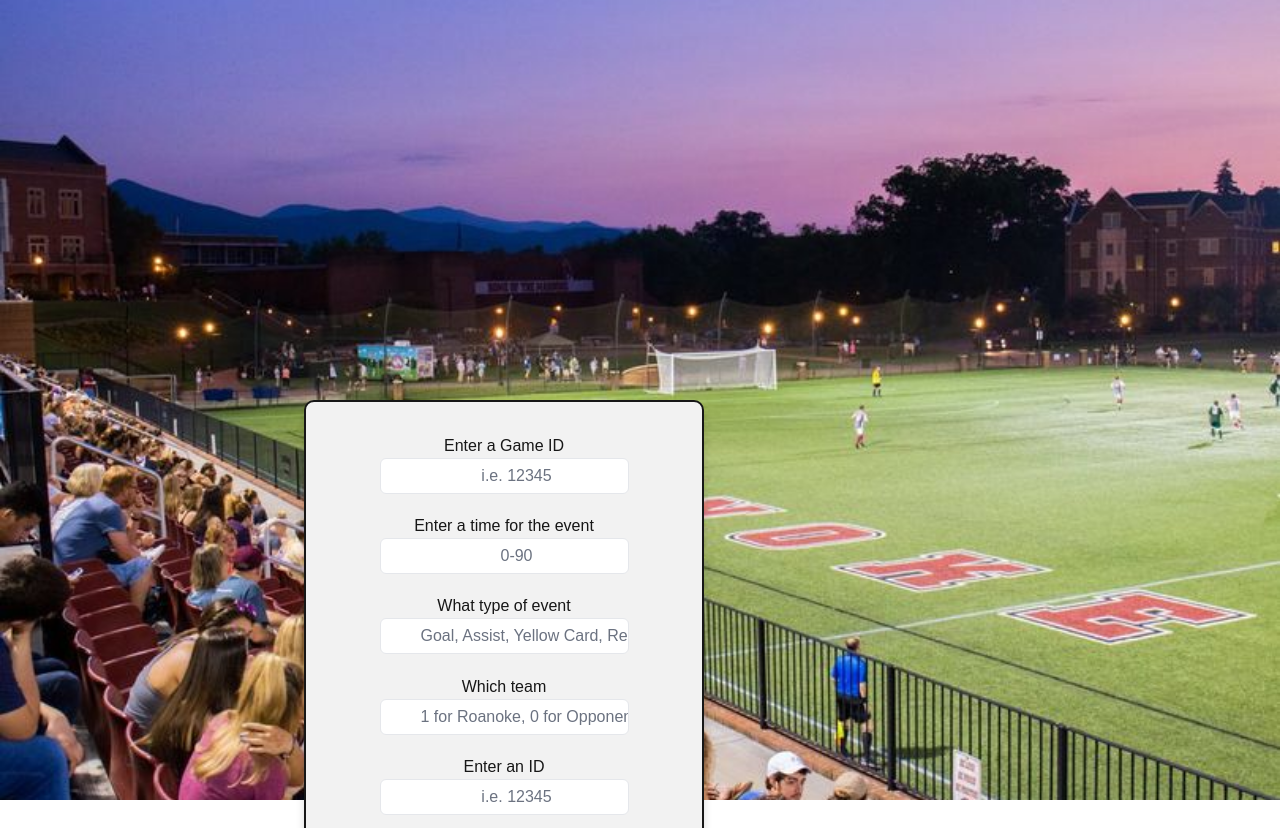
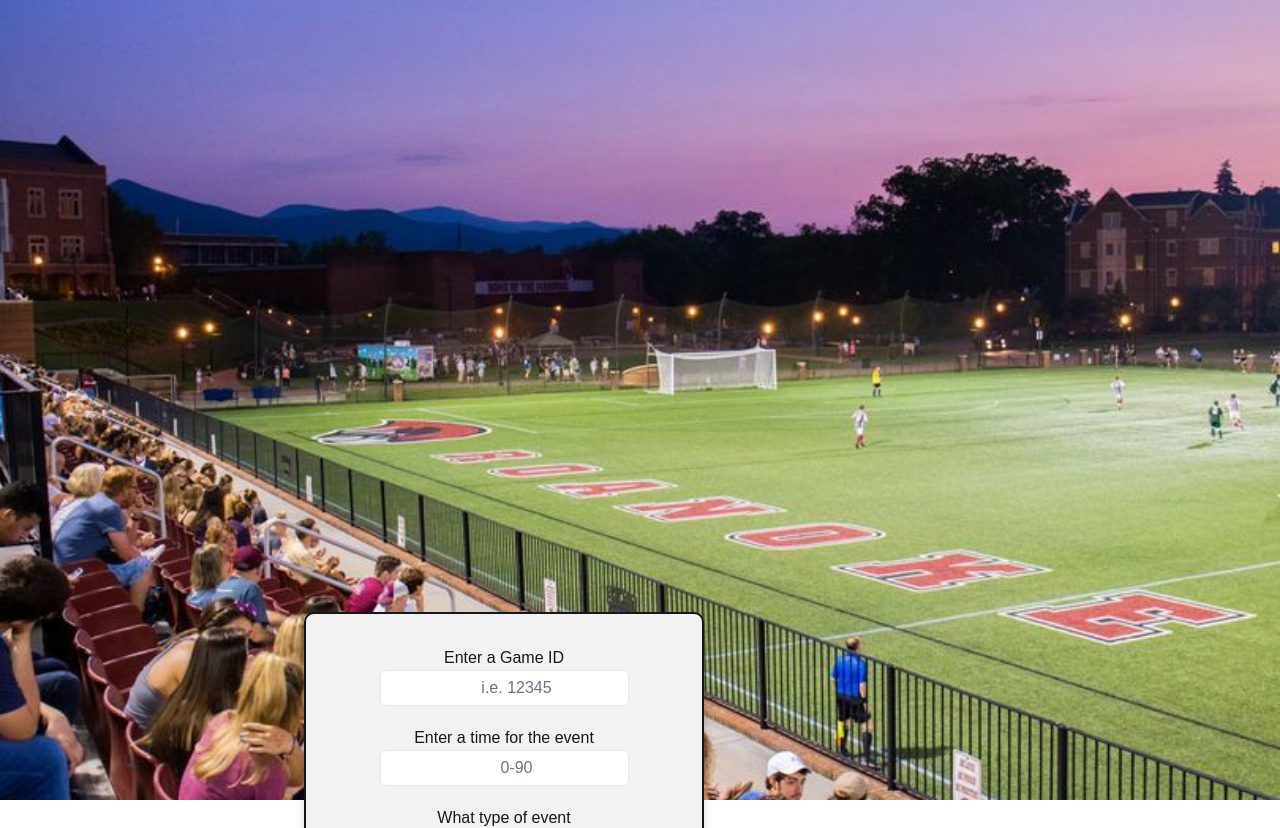
Before and after one commit to mjramsey17/goalforge, a Next.js app: page /dashboard/events in a window 1280 px wide. Shown: the top 828 px of the page. Built offline with nearby package versions, Linux system fonts and the light colour scheme; what aws-amplify would draw is missing.

Commit message:
Hopefully, we have sidebar

```diff
--- a/app/dashboard/events/events.js
+++ b/app/dashboard/events/events.js
@@ -9,7 +9,7 @@ import { redirect } from 'next/navigation';
 import { useRouter } from 'next/router'; // Import the useRouter hook
 import Link from 'next/link';
 import Layout from '../../layout.tsx';
-import SideNav from '@/app/ui/sidenav';
+
 
 export default function Form() {
   //const router = useRouter();
--- a/app/dashboard/events/page.tsx
+++ b/app/dashboard/events/page.tsx
@@ -1,9 +1,14 @@
 import Form from "../events/events.js"
 import Layout from '../../layout.tsx';
+import SideNav from '@/app/ui/sidenav';
 export default function Page(){
 
     return(
-        <Form/>
+        <div>
+            <SideNav/>
+            <Form/>
+        </div>
+
 
 
     )
--- a/app/page.tsx
+++ b/app/page.tsx
@@ -11,7 +11,7 @@ export default function AuthForm() {
     <div className="flex min-h-screen items-center justify-center">
       <Authenticator>
         {({ signOut, user }) => (
-        <div className="flex f-screen items-center justify-center bg-gradient-to-br from-grey-500 to-red-600">
+        <div className="flex f-screen items-center justify-center bg-gradient-to-br from-gray-500 to-maroon-600">
             <>
             <button
              onClick={() => router.push('/dashboard')}
```
